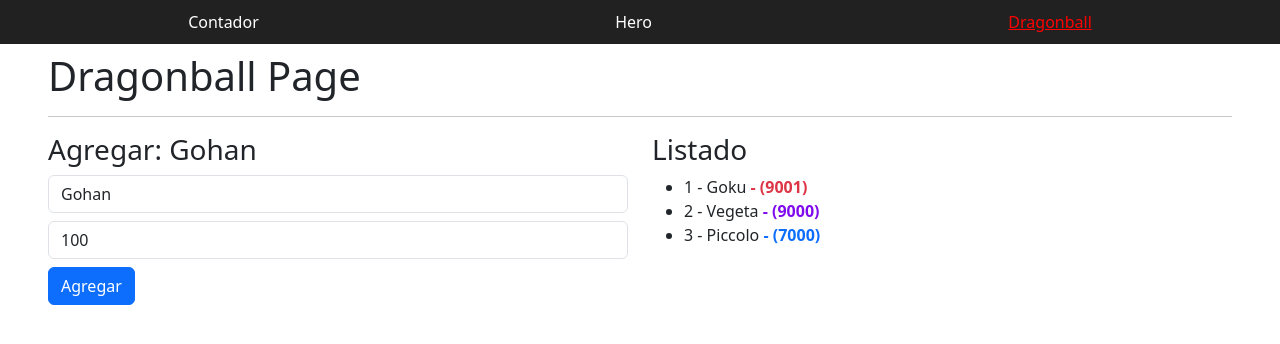
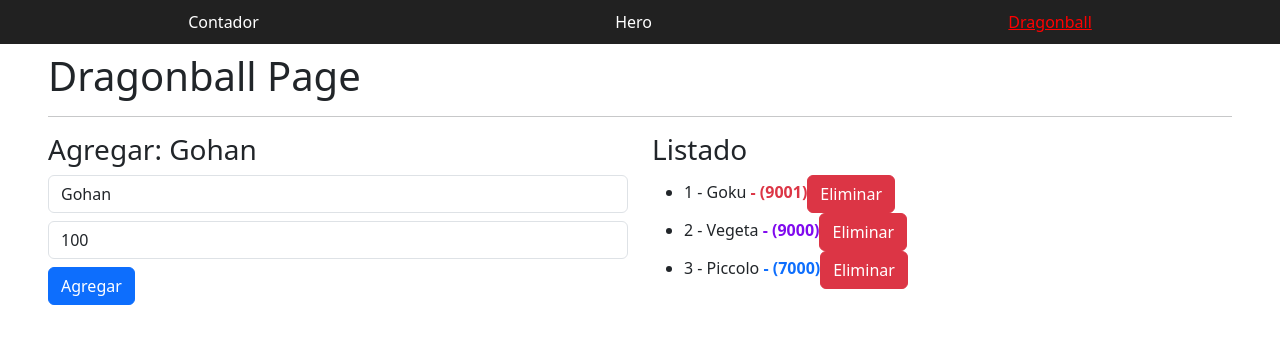
Before and after one commit to andyskp/Angular-Projects, an Angular app: page /dragonball in a window 1280 px wide. Shown: the top 344 px of the page. Built offline with nearby package versions, Linux system fonts and the light colour scheme.

Commit message:
Se crea un boton para eliminar el personaje de la lista

```diff
--- a/src/app/Pages/dragonball/dragonball-page.component.html
+++ b/src/app/Pages/dragonball/dragonball-page.component.html
@@ -49,7 +49,7 @@
           [class.text-medium-og]="character.power >= 5000"
         >
           - ({{ character.power }})</strong
-        >
+        > <button class=" btn btn-danger" (click)="deleteCharacter(character.id)">Eliminar</button>
       </li>
       }
 }
--- a/src/app/Pages/dragonball/dragonball-page.component.ts
+++ b/src/app/Pages/dragonball/dragonball-page.component.ts
@@ -58,4 +58,8 @@
       this.name.set("");
       this.power.set(0);
     }
-}
+    deleteCharacter(id: number) {
+      // this.characters.update((list) => list.filter((character) => character.id !== id));
+      // console.log(`Character ${id} deleted`);
+    }
+  }
```
